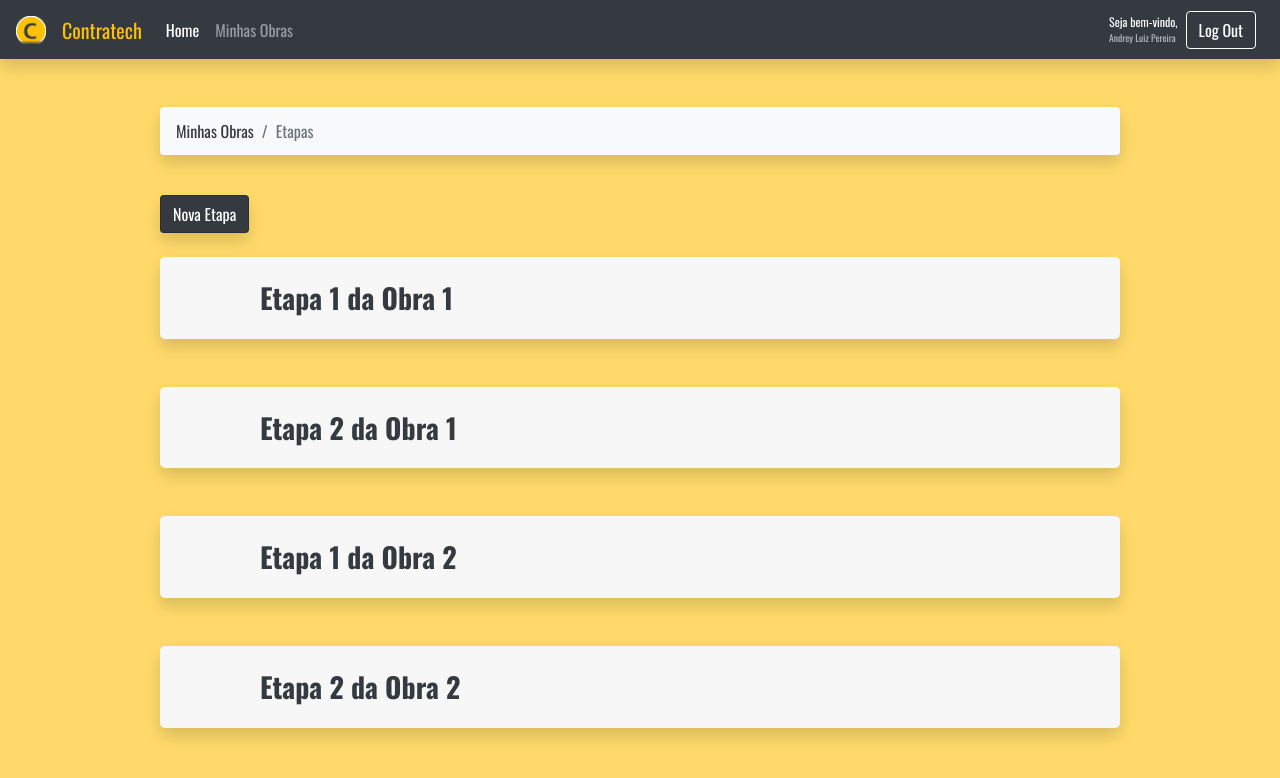
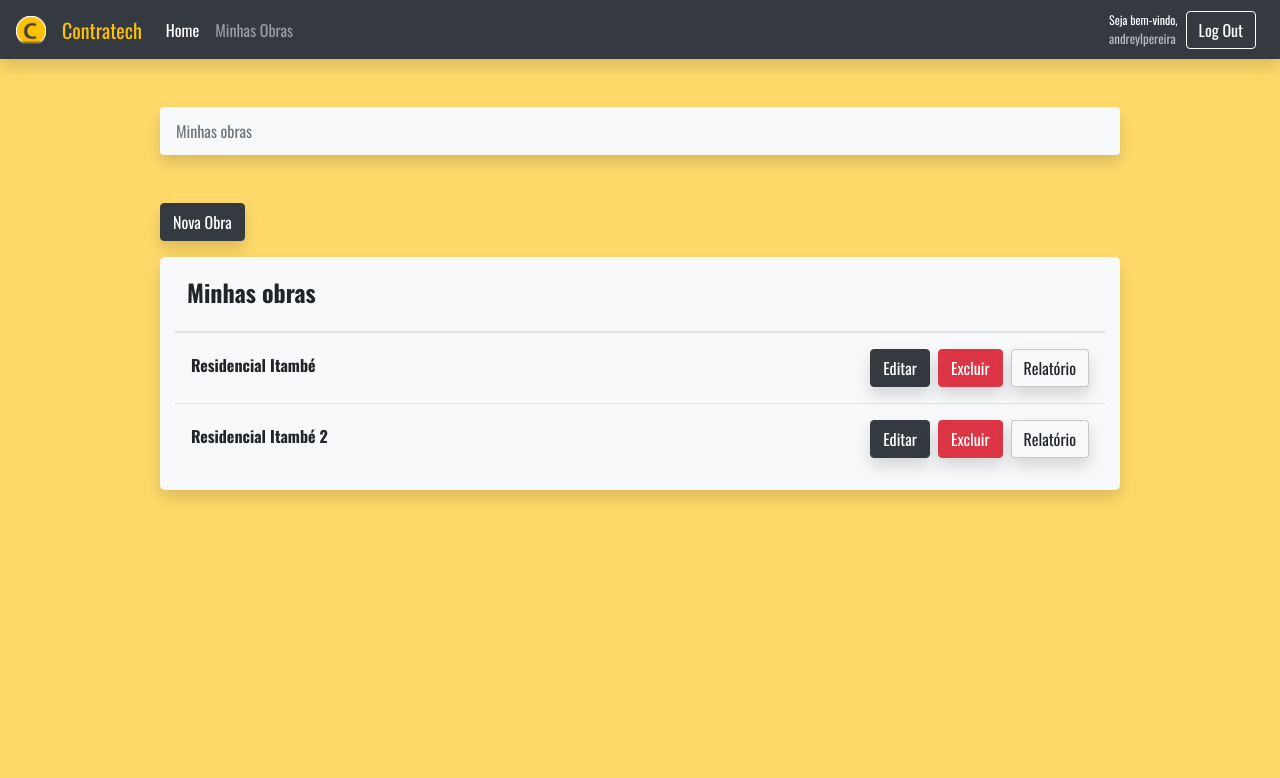
Before and after one commit to andreylpereira/Contratech-react, a React (Create React App) app: page / in a window 1280 px wide. Shown: the top 778 px of the page. Built offline with nearby package versions, Linux system fonts and the light colour scheme; the HTML template or start-up script is replaced by a standard one; a web font is replaced by a local one.

Commit message:
alteração layout

```diff
--- a/src/App.jsx
+++ b/src/App.jsx
@@ -18,10 +18,10 @@ export default () => {
        {/* <Home></Home> */}
         {/* <Login></Login>   */}
 
-       {/* <Obra></Obra>   */}
-       <Tabela></Tabela>
+       <Obra></Obra>
+       {/* <Tabela></Tabela>    */}
 
-      {/* <Relatorio></Relatorio>  */}
+       {/* <Relatorio></Relatorio> */}
     </>
   );
 };
--- a/src/components/header/Login.css
+++ b/src/components/header/Login.css
@@ -18,7 +18,7 @@
     }
     .user {
       color: rgba(255, 255, 255, 0.65);
-      font-size: 0.6rem;
+      font-size: 0.8rem;
     }
   }
 
--- a/src/components/header/Login.jsx
+++ b/src/components/header/Login.jsx
@@ -20,7 +20,7 @@ export default (props) => {
       <div className="col mr-2 desktop">
         <div className="desktop">
           <div className="row welcome">Seja bem-vindo,</div>
-          <div className="row user">Andrey Luiz Pereira</div>
+          <div className="row user">andreylpereira</div>
         </div>
       </div>
 
--- a/src/features/obra/pages/Obra.jsx
+++ b/src/features/obra/pages/Obra.jsx
@@ -4,189 +4,187 @@ import "./Obra.css";
 import Breadcrumb from "../../../components/breadcrumb/Breadcrumb";
 
 export default () => {
-
-  let mocks =  [
+  let mocks = [
     {
-        "id": 1,
-        "nomeObra": "Residencial Itambé",
-        "percentualMedioFinal": 0,
-        "valorTotalFinal": 0.0,
-        "etapas": [
+      id: 1,
+      nomeObra: "Residencial Itambé",
+      percentualMedioFinal: 0,
+      valorTotalFinal: 0.0,
+      etapas: [
         {
-                "id": 1,
-                "nomeEtapa": "Etapa 1 da Obra 1",
-                "percentualMedio": 0,
-                "valorTotal": 0.0,
-                "servicos": [
+          id: 1,
+          nomeEtapa: "Etapa 1 da Obra 1",
+          percentualMedio: 0,
+          valorTotal: 0.0,
+          servicos: [
             {
-                        "id": 1,
-                        "nomeServico": "Serviço",
-                        "preco": 0.0,
-                        "quantidade": 0,
-                        "porcentagem": 0
+              id: 1,
+              nomeServico: "Serviço",
+              preco: 0.0,
+              quantidade: 0,
+              porcentagem: 0,
             },
             {
-                        "id": 2,
-                        "nomeServico": "Serviço",
-                        "preco": 0.0,
-                        "quantidade": 0,
-                        "porcentagem": 0
+              id: 2,
+              nomeServico: "Serviço",
+              preco: 0.0,
+              quantidade: 0,
+              porcentagem: 0,
             },
             {
-                        "id": 3,
-                        "nomeServico": "Serviço",
-                        "preco": 0.0,
-                        "quantidade": 0,
-                        "porcentagem": 0
+              id: 3,
+              nomeServico: "Serviço",
+              preco: 0.0,
+              quantidade: 0,
+              porcentagem: 0,
             },
             {
-                        "id": 7,
-                        "nomeServico": "Serviço",
-                        "preco": 0.0,
-                        "quantidade": 0,
-                        "porcentagem": 0
+              id: 7,
+              nomeServico: "Serviço",
+              preco: 0.0,
+              quantidade: 0,
+              porcentagem: 0,
             },
             {
-                        "id": 8,
-                        "nomeServico": "Serviço",
-                        "preco": 0.0,
-                        "quantidade": 0,
-                        "porcentagem": 0
+              id: 8,
+              nomeServico: "Serviço",
+              preco: 0.0,
+              quantidade: 0,
+              porcentagem: 0,
             },
             {
-                        "id": 9,
-                        "nomeServico": "Serviço",
-                        "preco": 0.0,
-                        "quantidade": 0,
-                        "porcentagem": 0
-                    }
-                ]
+              id: 9,
+              nomeServico: "Serviço",
+              preco: 0.0,
+              quantidade: 0,
+              porcentagem: 0,
+            },
+          ],
         },
         {
-                "id": 2,
-                "nomeEtapa": "Etapa 2 da Obra 1",
-                "percentualMedio": 0,
-                "valorTotal": 0.0,
-                "servicos": [
+          id: 2,
+          nomeEtapa: "Etapa 2 da Obra 1",
+          percentualMedio: 0,
+          valorTotal: 0.0,
+          servicos: [
             {
-                        "id": 4,
-                        "nomeServico": "Serviço",
-                        "preco": 0.0,
-                        "quantidade": 0,
-                        "porcentagem": 0
+              id: 4,
+              nomeServico: "Serviço",
+              preco: 0.0,
+              quantidade: 0,
+              porcentagem: 0,
             },
             {
-                        "id": 5,
-                        "nomeServico": "Serviço",
-                        "preco": 0.0,
-                        "quantidade": 0,
-                        "porcentagem": 0
+              id: 5,
+              nomeServico: "Serviço",
+              preco: 0.0,
+              quantidade: 0,
+              porcentagem: 0,
             },
             {
-                        "id": 6,
-                        "nomeServico": "Serviço",
-                        "preco": 0.0,
-                        "quantidade": 0,
-                        "porcentagem": 0
+              id: 6,
+              nomeServico: "Serviço",
+              preco: 0.0,
+              quantidade: 0,
+              porcentagem: 0,
             },
             {
-                        "id": 10,
-                        "nomeServico": "Serviço",
-                        "preco": 0.0,
-                        "quantidade": 0,
-                        "porcentagem": 0
+              id: 10,
+              nomeServico: "Serviço",
+              preco: 0.0,
+              quantidade: 0,
+              porcentagem: 0,
             },
             {
-                        "id": 11,
-                        "nomeServico": "Serviço",
-                        "preco": 0.0,
-                        "quantidade": 0,
-                        "porcentagem": 0
+              id: 11,
+              nomeServico: "Serviço",
+              preco: 0.0,
+              quantidade: 0,
+              porcentagem: 0,
             },
             {
-                        "id": 12,
-                        "nomeServico": "Serviço",
-                        "preco": 0.0,
-                        "quantidade": 0,
-                        "porcentagem": 0
-                    }
-                ]
-            }
-        ]
+              id: 12,
+              nomeServico: "Serviço",
+              preco: 0.0,
+              quantidade: 0,
+              porcentagem: 0,
+            },
+          ],
+        },
+      ],
     },
     {
-        "id": 2,
-        "nomeObra": "Residencial Itambé 2",
-        "percentualMedioFinal": 0,
-        "valorTotalFinal": 0.0,
-        "etapas": [
+      id: 2,
+      nomeObra: "Residencial Itambé 2",
+      percentualMedioFinal: 0,
+      valorTotalFinal: 0.0,
+      etapas: [
         {
-                "id": 3,
-                "nomeEtapa": "Etapa 1 da Obra 2",
-                "percentualMedio": 0,
-                "valorTotal": 0.0,
-                "servicos": [
+          id: 3,
+          nomeEtapa: "Etapa 1 da Obra 2",
+          percentualMedio: 0,
+          valorTotal: 0.0,
+          servicos: [
             {
-                        "id": 13,
-                        "nomeServico": "Serviço",
-                        "preco": 0.0,
-                        "quantidade": 0,
-                        "porcentagem": 0
+              id: 13,
+              nomeServico: "Serviço",
+              preco: 0.0,
+              quantidade: 0,
+              porcentagem: 0,
             },
             {
-                        "id": 14,
-                        "nomeServico": "Serviço",
-                        "preco": 0.0,
-                        "quantidade": 0,
-                        "porcentagem": 0
+              id: 14,
+              nomeServico: "Serviço",
+              preco: 0.0,
+              quantidade: 0,
+              porcentagem: 0,
             },
             {
-                        "id": 15,
-                        "nomeServico": "Serviço",
-                        "preco": 0.0,
-                        "quantidade": 0,
-                        "porcentagem": 0
-                    }
-                ]
+              id: 15,
+              nomeServico: "Serviço",
+              preco: 0.0,
+              quantidade: 0,
+              porcentagem: 0,
+            },
+          ],
         },
         {
-                "id": 4,
-                "nomeEtapa": "Etapa 2 da Obra 2",
-                "percentualMedio": 0,
-                "valorTotal": 0.0,
-                "servicos": [
+          id: 4,
+          nomeEtapa: "Etapa 2 da Obra 2",
+          percentualMedio: 0,
+          valorTotal: 0.0,
+          servicos: [
             {
-                        "id": 16,
-                        "nomeServico": "Serviço",
-                        "preco": 0.0,
-                        "quantidade": 0,
-                        "porcentagem": 0
+              id: 16,
+              nomeServico: "Serviço",
+              preco: 0.0,
+              quantidade: 0,
+              porcentagem: 0,
             },
             {
-                        "id": 17,
-                        "nomeServico": "Serviço",
-                        "preco": 0.0,
-                        "quantidade": 0,
-                        "porcentagem": 0
+              id: 17,
+              nomeServico: "Serviço",
+              preco: 0.0,
+              quantidade: 0,
+              porcentagem: 0,
             },
             {
-                        "id": 18,
-                        "nomeServico": "Serviço",
-                        "preco": 0.0,
-                        "quantidade": 0,
-                        "porcentagem": 0
-                    }
-                ]
-            }
-        ]
-    }
-]
+              id: 18,
+              nomeServico: "Serviço",
+              preco: 0.0,
+              quantidade: 0,
+              porcentagem: 0,
+            },
+          ],
+        },
+      ],
+    },
+  ];
   function name() {
     console.log(mocks);
   }
 
-
-const lista = mocks.map((item) =>
+  const lista = mocks.map((item) => (
     <tr className="bg-light text-center" data>
       <th>
         <div className="float-left row ml-1">
@@ -227,7 +225,12 @@ const lista = mocks.map((item) =>
         </div>
       </td>
       {/* modal para renomear obra */}
-      <div className="modal" id={`modalRenomearObra${item.id}`} tabindex="-1" role="dialog">
+      <div
+        className="modal"
+        id={`modalRenomearObra${item.id}`}
+        tabindex="-1"
+        role="dialog"
+      >
         <div className="modal-dialog" role="document">
           <div className="modal-content">
             <div className="modal-header">
@@ -243,13 +246,19 @@ const lista = mocks.map((item) =>
             </div>
             <div className="modal-body">
               <p className="text-left">Digite o novo nome da Obra:</p>
-              <p><input className="w-auto text-center shadow" type="text" /></p>
+              <p>
+                <input className="w-auto text-center shadow" type="text" />
+              </p>
             </div>
             <div className="modal-footer">
-              <button type="button" className="btn btn-dark">
+              <button type="button" className="btn btn-dark shadow">
                 Salvar
               </button>
-              <button type="button" className="btn btn-outline-danger" data-dismiss="modal">
+              <button
+                type="button"
+                className="btn btn-outline-danger shadow"
+                data-dismiss="modal"
+              >
                 Cancelar
               </button>
             </div>
@@ -257,7 +266,12 @@ const lista = mocks.map((item) =>
         </div>
       </div>
       {/* modal para excluir obra */}
-            <div className="modal" id={`modalDeletarObra${item.id}`} tabindex="-1" role="dialog">
+      <div
+        className="modal"
+        id={`modalDeletarObra${item.id}`}
+        tabindex="-1"
+        role="dialog"
+      >
         <div className="modal-dialog" role="document">
           <div className="modal-content">
             <div className="modal-header">
@@ -272,13 +286,19 @@ const lista = mocks.map((item) =>
               </button>
             </div>
             <div className="modal-body">
-              <p className="text-left">Você deseja excluir a obra {item.nomeObra}?</p>
+              <p className="text-left">
+                Você deseja excluir a obra {item.nomeObra}?
+              </p>
             </div>
             <div className="modal-footer">
-              <button type="button" className="btn btn-danger">
+              <button type="button" className="btn btn-danger shadow">
                 Excluir
               </button>
-              <button type="button" className="btn btn-outline-danger" data-dismiss="modal">
+              <button
+                type="button"
+                className="btn btn-outline-danger shadow"
+                data-dismiss="modal"
+              >
                 Cancelar
               </button>
             </div>
@@ -286,8 +306,7 @@ const lista = mocks.map((item) =>
         </div>
       </div>
     </tr>
-);
-
+  ));
 
   return (
     <>
@@ -318,9 +337,7 @@ const lista = mocks.map((item) =>
                 <th></th>
               </tr>
             </thead>
-          <tbody>
-            {lista}
-          </tbody>
+            <tbody>{lista}</tbody>
           </table>
 
           <table className="table table-mobile">
@@ -350,10 +367,7 @@ const lista = mocks.map((item) =>
                   </div>
                   <div>
                     <div className="row justify-content-center">
-                    <button
-                      type="button"
-                      className="btn btn-dark m-1 shadow"
-                    >
+                      <button type="button" className="btn btn-dark m-1 shadow">
                         Editar
                       </button>
                       <button
@@ -376,7 +390,6 @@ const lista = mocks.map((item) =>
             </tbody>
           </table>
         </div>
-
       </div>
       {/* modal para criar obra */}
       <div className="modal" id="modalCriarObra" tabindex="-1" role="dialog">
@@ -395,13 +408,19 @@ const lista = mocks.map((item) =>
             </div>
             <div className="modal-body">
               <p>Digite o nome da nova Obra:</p>
-              <p><input className="w-auto text-center shadow" type="text" /></p>
+              <p>
+                <input className="w-auto text-center shadow" type="text" />
+              </p>
             </div>
             <div className="modal-footer">
-              <button type="button" className="btn btn-dark">
+              <button type="button" className="btn btn-dark shadow">
                 Criar
               </button>
-              <button type="button" className="btn btn-outline-danger" data-dismiss="modal">
+              <button
+                type="button"
+                className="btn btn-outline-danger shadow"
+                data-dismiss="modal"
+              >
                 Cancelar
               </button>
             </div>
```
Also changed, not shown: src/features/tabela/pages/Tabela.jsx (+12 -12 lines). Lines whose indentation alone changed are shown as unchanged.
